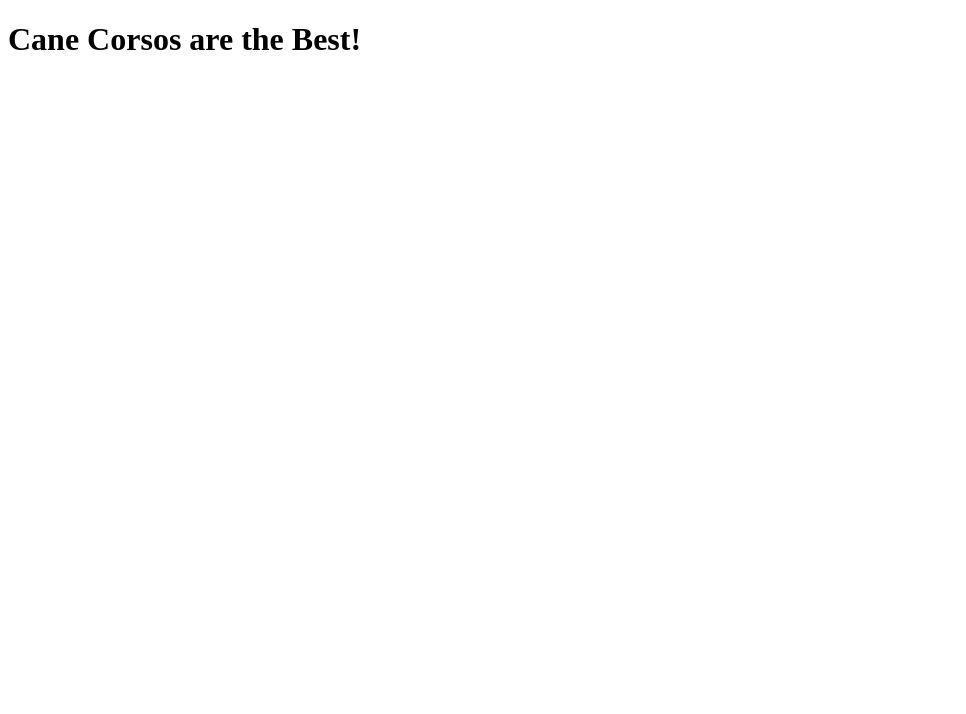
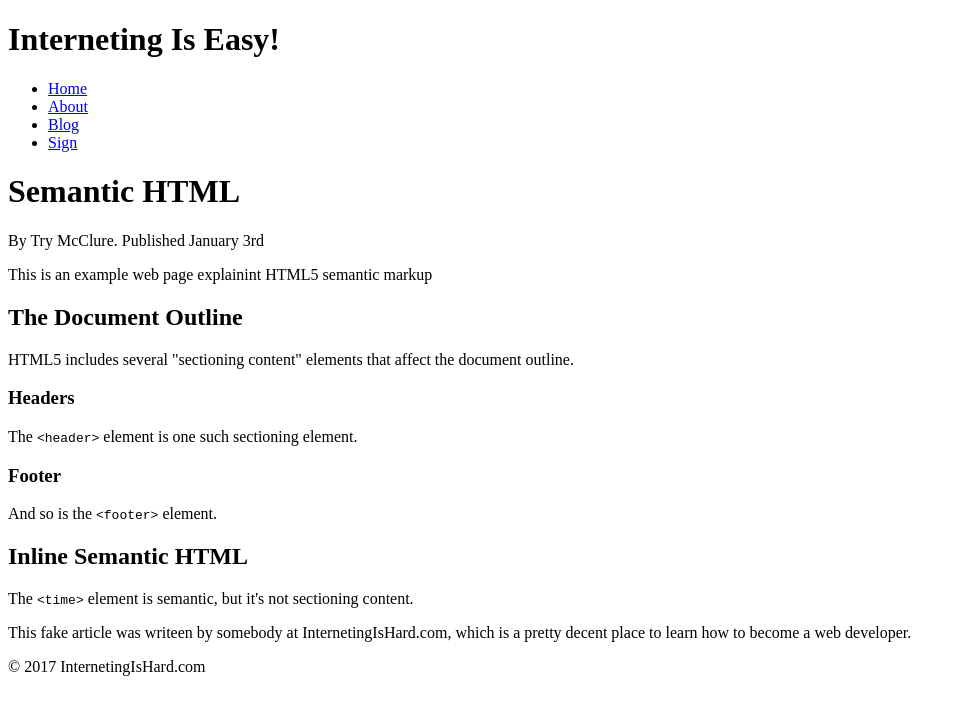
Before and after one commit to RichRopac/semantic-html, a plain HTML site: page index.html in a window 1280 px wide. Shown: the whole page, without its empty margins (0-966 px from the left). Drawn offline with Linux system fonts and the light colour scheme.

Commit message:
Added Section 1 and Section 2

```diff
--- a/index.html
+++ b/index.html
@@ -4,9 +4,46 @@
     <meta charset="UTF-8" />
     <meta http-equiv="X-UA-Compatible" content="IE=edge" />
     <meta name="viewport" content="width=device-width, initial-scale=1.0" />
-    <title>Document</title>
+    <title>This Is Easy</title>
   </head>
   <body>
-    <h1>Cane Corsos are the Best!</h1>
+    <h1>Interneting Is Easy!</h1>
+    <ul>
+      <li><a href="#">Home</a></li>
+      <li><a href="#">About</a></li>
+      <li><a href="#">Blog</a></li>
+      <li><a href="#">Sign</a></li>
+    </ul>
+
+    <h1>Semantic HTML</h1>
+    <p>By Try McClure. Published January 3rd</p>
+    <p>This is an example web page explainint HTML5 semantic markup</p>
+
+    <h2>The Document Outline</h2>
+    <p>
+      HTML5 includes several "sectioning content" elements that affect the
+      document outline.
+    </p>
+
+    <h3>Headers</h3>
+    <p>
+      The <code>&lt;header&gt;</code> element is one such sectioning element.
+    </p>
+
+    <h3>Footer</h3>
+    <p>And so is the <code>&lt;footer&gt;</code> element.</p>
+
+    <h2>Inline Semantic HTML</h2>
+    <p>
+      The <code>&lt;time&gt;</code> element is semantic, but it's not sectioning
+      content.
+    </p>
+
+    <p>
+      This fake article was writeen by somebody at InternetingIsHard.com, which
+      is a pretty decent place to learn how to become a web developer.
+    </p>
+
+    <p>&copy; 2017 InternetingIsHard.com</p>
   </body>
 </html>
```
